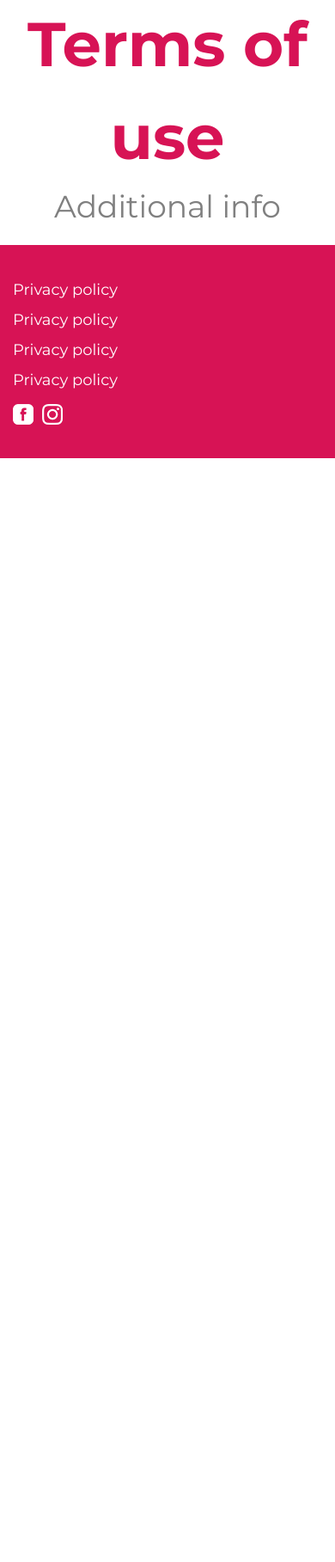
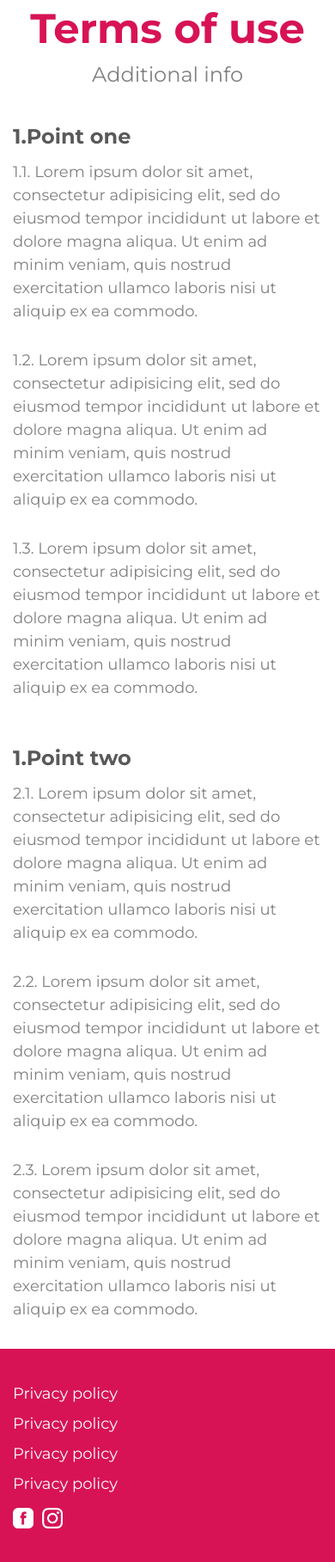
Before and after one commit to rooma15/project, a PHP site: page /term_of_use.php in a window 390 px wide. Shown: the part 43-1860 px from the top of the page at 86% size. Before the commit the page ends 576 px from the top, so only its background shows below. Run offline with PHP 8.4, Linux system fonts and the light colour scheme.

Commit message:
added terms of use

```diff
--- a/media.css
+++ b/media.css
@@ -1,5 +1,10 @@
 
 @media only screen  and (max-width: 576px){
+
+    .doc_name{
+        font-size: 36px;
+    }
+
     .supp_h{
         font-size: 30px;
     }
@@ -82,6 +87,26 @@
 }
 
 @media only screen and (max-width: 768px){
+
+    .header_abzaz{
+        font-size: 24px;
+    }
+
+    .text_abzaz_terms_of_use{
+        font-size: 18px;
+    }
+
+    .abzaz_terms_of_use{
+        margin-top: 20px;
+    }
+
+    .doc_name{
+        font-size: 48px;
+    }
+
+    .doc_additional_info{
+        font-size: 24px;
+    }
 
     .terms_of_use_section{
         margin-top: 40px;
--- a/style.css
+++ b/style.css
@@ -879,6 +879,23 @@ a:hover{
     color: #808080;
 }
 
+.abzaz_terms_of_use{
+    margin-top: 30px;
+}
+
+.header_abzaz{
+    color: #595959;
+    font-weight: bold;
+    font-size: 36px;
+}
+
+.text_abzaz_terms_of_use{
+    font-size: 24px;
+    color: #808080;
+    margin-bottom: 30px;
+    margin-top: 10px;
+}
+
 .input_popup::-webkit-input-placeholder {
   color: #a9aeb3; }
 
--- a/term_of_use.php
+++ b/term_of_use.php
@@ -81,6 +81,34 @@ session_start();
                 <p class="doc_additional_info">Additional info</p>
             </div>
         </div>
+        <div class="row abzaz_terms_of_use">
+            <div class="col">
+                <span class="header_abzaz">1.Point one</span>
+                <p class="text_abzaz_terms_of_use">1.1. Lorem ipsum dolor sit amet, consectetur adipisicing elit, sed do eiusmod tempor incididunt ut labore
+                    et dolore magna aliqua. Ut enim ad minim veniam, quis nostrud exercitation ullamco laboris nisi ut aliquip ex ea commodo.
+                </p>
+                <p class="text_abzaz_terms_of_use">1.2. Lorem ipsum dolor sit amet, consectetur adipisicing elit, sed do eiusmod tempor incididunt ut labore
+                    et dolore magna aliqua. Ut enim ad minim veniam, quis nostrud exercitation ullamco laboris nisi ut aliquip ex ea commodo.
+                </p>
+                <p class="text_abzaz_terms_of_use">1.3. Lorem ipsum dolor sit amet, consectetur adipisicing elit, sed do eiusmod tempor incididunt ut labore
+                    et dolore magna aliqua. Ut enim ad minim veniam, quis nostrud exercitation ullamco laboris nisi ut aliquip ex ea commodo.
+                </p>
+            </div>
+        </div>
+        <div class="row abzaz_terms_of_use">
+            <div class="col">
+                <span class="header_abzaz">1.Point two</span>
+                <p class="text_abzaz_terms_of_use">2.1. Lorem ipsum dolor sit amet, consectetur adipisicing elit, sed do eiusmod tempor incididunt ut labore
+                    et dolore magna aliqua. Ut enim ad minim veniam, quis nostrud exercitation ullamco laboris nisi ut aliquip ex ea commodo.
+                </p>
+                <p class="text_abzaz_terms_of_use">2.2. Lorem ipsum dolor sit amet, consectetur adipisicing elit, sed do eiusmod tempor incididunt ut labore
+                    et dolore magna aliqua. Ut enim ad minim veniam, quis nostrud exercitation ullamco laboris nisi ut aliquip ex ea commodo.
+                </p>
+                <p class="text_abzaz_terms_of_use">2.3. Lorem ipsum dolor sit amet, consectetur adipisicing elit, sed do eiusmod tempor incididunt ut labore
+                    et dolore magna aliqua. Ut enim ad minim veniam, quis nostrud exercitation ullamco laboris nisi ut aliquip ex ea commodo.
+                </p>
+            </div>
+        </div>
     </div>
 </section>
 
```
Also changed, not shown: .htaccess (added).
